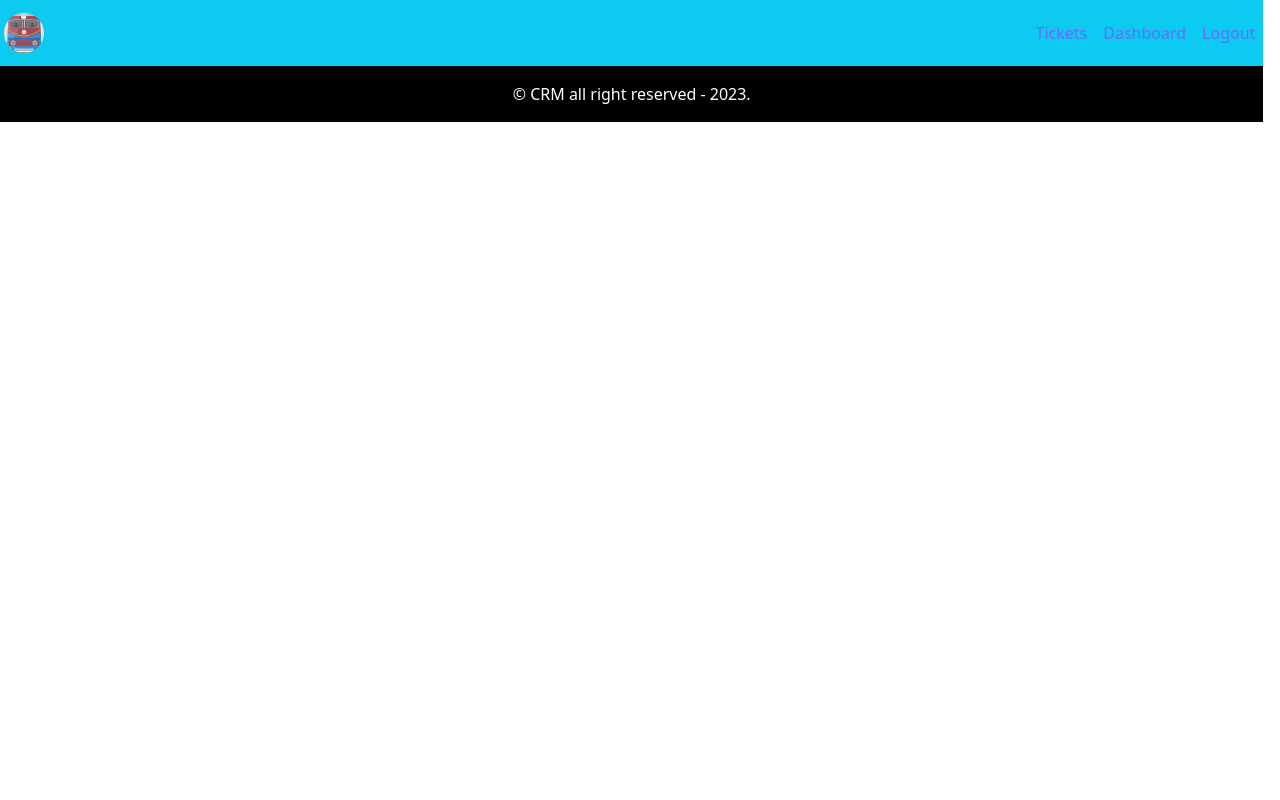
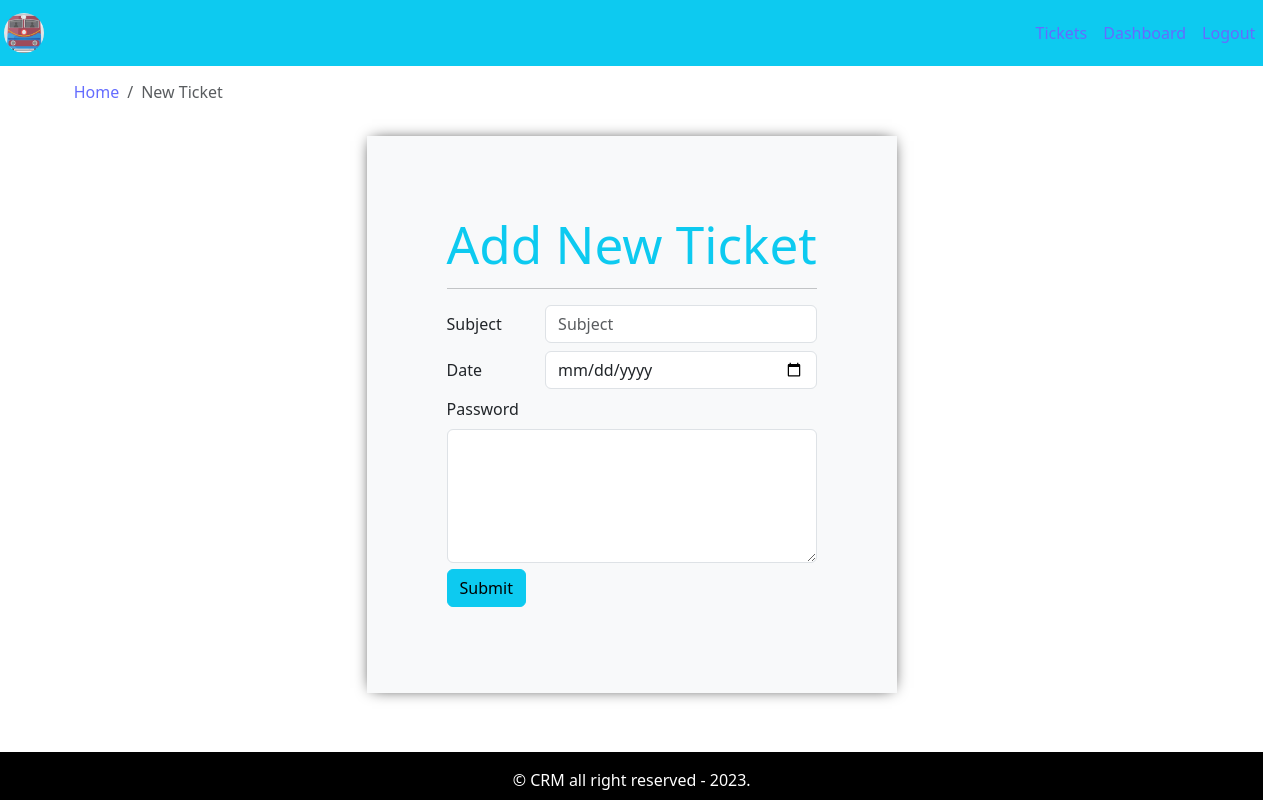
Before and after one commit to mian312/CRM-Ticket-System, a React (Vite) app in the folder Frontend/: page /add-ticket in a window 1280 px wide. Built offline with nearby package versions, Linux system fonts and the light colour scheme.

Commit message:
Added add-new-ticket page

```diff
--- a/Frontend/src/App.css
+++ b/Frontend/src/App.css
@@ -8,7 +8,7 @@
 }
 
 .default-layout {
-  display: gird;
+  display: grid;
   grid-template-rows: 5rem auto 3rem;
   grid-template-areas:
     "header"
@@ -18,13 +18,14 @@
 
 header {
   grid-area: header;
-  background-color: brown;
   width: 100%;
 }
 
 main {
   grid-area: main;
   height: max-content;
+  flex-grow: 1;
+  overflow-y: auto;
 }
 
 footer {
--- a/Frontend/src/App.tsx
+++ b/Frontend/src/App.tsx
@@ -8,6 +8,7 @@
 import { DefaultLayout } from './Layouts/DefaultLayout';
 import Entry from './Pages/Entry/Entry.pg';
 import { Dashboard } from './Pages/Dashboard/Dashboard';
+import { AddTicket } from './Pages/New-Ticket/AddTicket';
 
 export default function App() {
   return (
@@ -15,6 +16,7 @@
       <Routes>
         <Route path='/' Component={Entry} />
         <Route path='/dashboard' Component={Dashboard} />
+        <Route path='/add-ticket' Component={AddTicket} />
       </Routes>
     </DefaultLayout>
   )
--- /dev/null
+++ b/Frontend/src/Components/Tickets/Add-Ticket/AddTicketForm.tsx
@@ -0,0 +1,89 @@
+import React from "react";
+import { Form, Row, Col, Button } from "react-bootstrap";
+
+import "./add-ticket-form.style.css";
+
+interface FormDataError {
+  subject: boolean;
+  // Add more fields if needed
+}
+
+interface FormData {
+  subject: string;
+  issueDate: string;
+  detail: string;
+}
+
+interface AddTicketFormProps {
+  handleOnSubmit: (e: React.FormEvent) => void;
+  handleOnChange: (e: React.ChangeEvent<HTMLInputElement | HTMLTextAreaElement | HTMLSelectElement>) => void;
+  frmDataErro: FormDataError;
+  frmDt: FormData;
+}
+
+const AddTicketForm: React.FC<AddTicketFormProps> = ({
+  handleOnSubmit,
+  handleOnChange,
+  frmDataErro,
+  frmDt,
+}) => {
+  console.log(frmDt);
+  return (
+    <div className="mt-3 add-new-ticket bg-light jumbotron mb-3">
+      <h1 className="text-info text-center">Add New Ticket</h1>
+      <hr />
+      <Form autoComplete="off" onSubmit={handleOnSubmit}>
+        <Form.Group as={Row} className='my-2'>
+          <Form.Label column sm={3}>
+            Subject
+          </Form.Label>
+          <Col sm={9}>
+            <Form.Control
+              name="subject"
+              value={frmDt.subject}
+              minLength={3}
+              maxLength={100}
+              onChange={handleOnChange}
+              placeholder="Subject"
+              required
+            />
+            <Form.Text className="text-danger">
+              {frmDataErro.subject && "Subject is required!"}
+            </Form.Text>
+          </Col>
+        </Form.Group>
+        <Form.Group as={Row} className='my-2'>
+          <Form.Label column sm={3}>
+            Date
+          </Form.Label>
+          <Col sm={9}>
+            <Form.Control
+              type="date"
+              name="issueDate"
+              value={frmDt.issueDate}
+              onChange={handleOnChange}
+              required
+            />
+          </Col>
+        </Form.Group>
+        <Form.Group>
+          <Form.Label>Password</Form.Label>
+          <Form.Control
+            as="textarea"
+            name="detail"
+            rows={5}
+            value={frmDt.detail}
+            onChange={handleOnChange}
+            required
+          />
+        </Form.Group>
+
+        <Button type="submit" variant="info" className="d-block">
+          Submit
+        </Button>
+      </Form>
+    </div>
+  );
+};
+
+export default AddTicketForm;
--- /dev/null
+++ b/Frontend/src/Components/Tickets/Add-Ticket/add-ticket-form.style.css
@@ -0,0 +1,8 @@
+.add-new-ticket {
+    max-width: fit-content;
+    margin-left: auto;
+    margin-right: auto;
+    padding: 5em;
+
+    box-shadow: 0px 0px 15px -5px black;
+}
--- a/Frontend/src/Pages/Dashboard/Dashboard.tsx
+++ b/Frontend/src/Pages/Dashboard/Dashboard.tsx
@@ -4,8 +4,16 @@
 import { BreadCrumb } from "../../Components/BreadCrumbs/BreadCrumb";
 import TicketTable from "../../Components/Tickets/TicketTable";
 import tickets from "../../assets/data/dummy-tickets.json";
+import { useNavigate } from "react-router-dom";
 
 export const Dashboard: React.FC = () => {
+    const navigate = useNavigate();
+
+    const handleOnClick = (e: React.MouseEvent) => {
+        e.preventDefault();
+        navigate('/add-ticket')
+    }
+
     return (
         <Container>
             <Helmet><title>Ticket Dashboard</title></Helmet>
@@ -19,6 +27,7 @@
                     <Button
                         variant="info"
                         style={{ fontSize: "2rem", padding: "10px 30px" }}
+                        onClick={handleOnClick}
                     >
                         Add New Ticket
                     </Button>
--- /dev/null
+++ b/Frontend/src/Pages/New-Ticket/AddTicket.tsx
@@ -0,0 +1,69 @@
+import React, { useState, useEffect } from "react";
+import { Container, Row, Col } from "react-bootstrap";
+
+import { shortText } from "../../utils/validation";
+import { BreadCrumb } from "../../Components/BreadCrumbs/BreadCrumb";
+import AddTicketForm from "../../Components/Tickets/Add-Ticket/AddTicketForm";
+import { Helmet } from "react-helmet-async";
+
+const initialFrmDt = {
+    subject: "",
+    issueDate: "",
+    detail: "",
+};
+const initialFrmError = {
+    subject: false,
+    issueDate: false,
+    detail: false,
+};
+export const AddTicket = () => {
+    const [frmData, setFrmData] = useState(initialFrmDt);
+    const [frmDataErro, setFrmDataErro] = useState(initialFrmError);
+    useEffect(() => { }, [frmData, frmDataErro]);
+
+    const handleOnChange = (e: React.ChangeEvent<HTMLInputElement | HTMLTextAreaElement | HTMLSelectElement>) => {
+        const { name, value } = e.target;
+
+        setFrmData({
+            ...frmData,
+            [name]: value,
+        });
+    };
+
+    const handleOnSubmit = async (e: React.FormEvent) => {
+        e.preventDefault();
+
+        setFrmDataErro(initialFrmError);
+
+        const isSubjectValid = await shortText(frmData.subject);
+
+        setFrmDataErro({
+            ...initialFrmError,
+            subject: !isSubjectValid,
+        });
+
+        console.log("Form submit request received", frmData);
+    };
+
+    return (
+        <Container>
+            <Helmet><title>New Ticket</title></Helmet>
+            <Row>
+                <Col>
+                    <BreadCrumb page="New Ticket" />
+                </Col>
+            </Row>
+
+            <Row>
+                <Col>
+                    <AddTicketForm
+                        handleOnChange={handleOnChange}
+                        handleOnSubmit={handleOnSubmit}
+                        frmDt={frmData}
+                        frmDataErro={frmDataErro}
+                    />
+                </Col>
+            </Row>
+        </Container>
+    );
+};
--- /dev/null
+++ b/Frontend/src/utils/validation.ts
@@ -0,0 +1,3 @@
+export const shortText = (str: String) => {
+    return str.length >= 3 && str.length <= 100;
+  };
```
